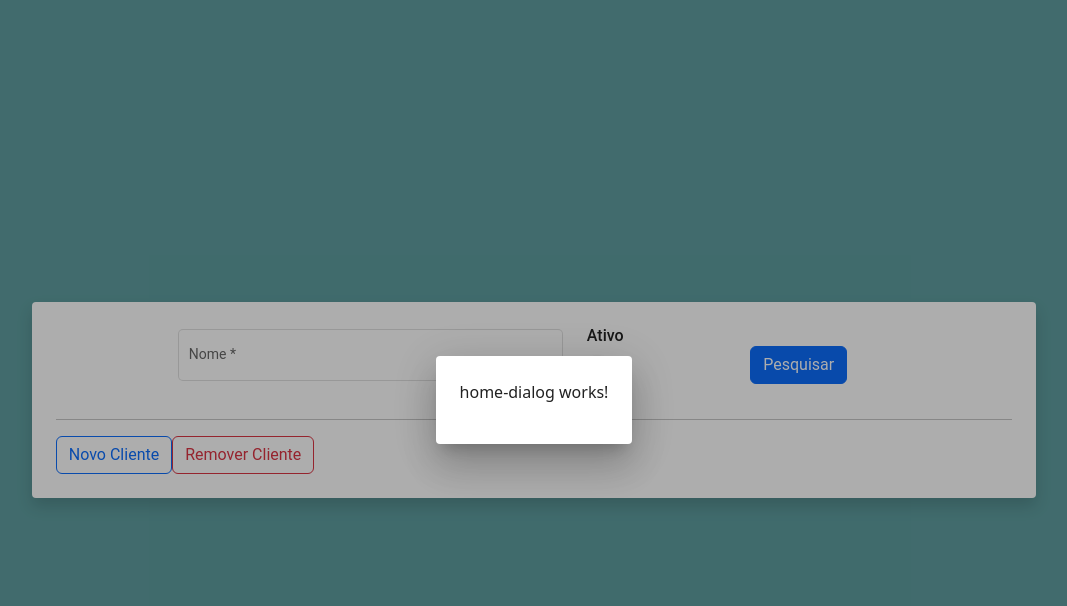
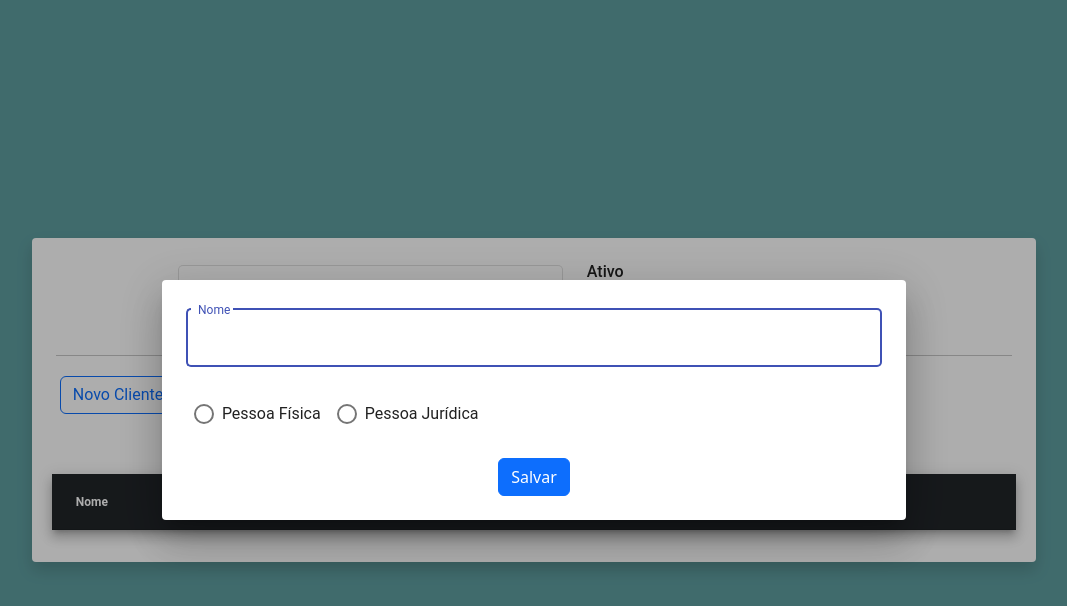
Before and after one commit to caiofellipe/simple-crud, an Angular app: page /home in a window 1280 px wide. Both pictures are taken after a click on the button "Novo Cliente". Shown: the top 606 px of the page, without its empty margins (106-1173 px from the left). Built offline with nearby package versions, Linux system fonts and the light colour scheme.

Commit message:
feat: preparing home dialog component to receive request data

```diff
--- a/src/app/pages/home/home-dialog/home-dialog.component.html
+++ b/src/app/pages/home/home-dialog/home-dialog.component.html
@@ -1 +1,50 @@
-<p>home-dialog works!</p>
+<form [formGroup]="formRegisterClient">
+    <div class="row">
+        <div class="form-group">
+            <mat-form-field appearance="outline" class="w-100">
+                <mat-label>Nome</mat-label>
+                <input matInput placeholder="Nome" formControlName="name">
+            </mat-form-field>
+        </div>
+        <div class="form-group">
+            <mat-radio-group aria-label="Selecione uma opção" (change)="selectPeople($event)">
+                <mat-radio-button class="p-2" value="pf">Pessoa Física</mat-radio-button>
+                <mat-radio-button class="p-2" value="pj">Pessoa Jurídica</mat-radio-button>
+              </mat-radio-group>
+        </div>
+        <div class="form-group">
+            <mat-form-field appearance="outline" class="w-100" [hidden]="hiddenPeoplePf">
+                <mat-label>CPF</mat-label>
+                <input matInput placeholder="CPF" formControlName="cpf">
+            </mat-form-field>
+            <mat-form-field appearance="outline" class="w-100" [hidden]="hiddenPeoplePj">
+                <mat-label>CNPJ</mat-label>
+                <input matInput placeholder="CNPJ" formControlName="cnpj">
+            </mat-form-field>
+        </div>
+        <div class="form-group">
+            <mat-form-field appearance="outline" class="w-100" [hidden]="hiddenPeoplePf">
+                <mat-label>RG</mat-label>
+                <input matInput placeholder="RG" formControlName="rg">
+            </mat-form-field>
+            <mat-form-field appearance="outline" class="w-100" [hidden]="hiddenPeoplePj">
+                <mat-label>IE</mat-label>
+                <input matInput placeholder="IE" formControlName="ie">
+            </mat-form-field>
+        </div>
+        <div formArrayName="phones" class="mt-2">
+            <div *ngFor="let p of phonesArray.controls; let i = index">
+                <div [formGroupName]="i" class="mb-3">
+                    <div class="form-floating" [hidden]="hiddenPhone">
+                        <input type="text" class="form-control"  formControlName="phone" id="phone_{{i}}">
+                        <label for="phone_{{i}}">Telefone</label>
+                    </div>
+                </div>
+            </div>
+            <button type="button" class="btn btn-sm mt-3 btn-outline-secondary" [hidden]="hiddenPhone" (click)="newPhone()">Adicionar Telefone</button>
+        </div>
+        <div class="form-group d-flex justify-content-center">
+            <button type="submit" class="btn btn-primary">Salvar</button>
+        </div>
+    </div>
+</form>
--- a/src/app/pages/home/home-dialog/home-dialog.component.ts
+++ b/src/app/pages/home/home-dialog/home-dialog.component.ts
@@ -1,4 +1,7 @@
 import { Component, OnInit } from '@angular/core';
+import { FormArray, FormBuilder, FormGroup } from '@angular/forms';
+import { MatRadioChange } from '@angular/material/radio';
+import { ClientModel } from 'src/app/shared/models/client.model';
 
 @Component({
   selector: 'app-home-dialog',
@@ -6,10 +9,66 @@ import { Component, OnInit } from '@angular/core';
   styleUrls: ['./home-dialog.component.scss']
 })
 export class HomeDialogComponent implements OnInit {
+  formRegisterClient!: FormGroup;
+  checked: boolean = false;
+  hiddenPeoplePf: boolean = true;
+  hiddenPeoplePj: boolean = true;
+  hiddenPhone: boolean = true;
+  client!: ClientModel;
 
-  constructor() { }
+  constructor(
+    private fb: FormBuilder,
+  ) { }
 
   ngOnInit(): void {
+    this.createFormRegisterClient();
+
+    if(this.client == undefined){
+      this.newPhone();
+    }
+  }
+
+  createFormRegisterClient(){
+    this.formRegisterClient = this.fb.group({
+      name: [''],
+      type: [''],
+      cpf: [''],
+      cnpj:[''],
+      rg: [''],
+      ie: [''],
+      dateRegister: [''],
+      active: [''],
+      phones: this.fb.array([]),
+    });
+
+
+  }
+
+  selectPeople(valueChange: MatRadioChange){
+    if(valueChange.value == "pf"){
+      this.hiddenPeoplePj = true;
+      this.hiddenPeoplePf = false;
+      this.hiddenPhone = false;
+    }
+
+    if(valueChange.value == "pj"){
+      this.hiddenPeoplePf = true;
+      this.hiddenPeoplePj = false;
+      this.hiddenPhone = false;
+    }
+  }
+
+  newPhone(){
+    return this.phonesArray.push(
+      this.fb.group({
+        phone: [''],
+      })
+    );
+  }
+
+  get phonesArray(): FormArray{
+    console.log("");
+    return this.formRegisterClient.get('phones') as FormArray;
   }
 
 }
--- a/src/app/pages/home/home.component.html
+++ b/src/app/pages/home/home.component.html
@@ -26,19 +26,39 @@
         <hr>
         <div class="row">
             <div class="demo-button-container">
-                <button (click)="openModalNewClient()" class="btn btn-outline-primary">
+                <button (click)="openModalNewClient()" class="btn btn-outline-primary m-1">
                   Novo Cliente
                 </button>
-                <button class="btn btn-outline-danger">
+                <button class="btn btn-outline-danger m-1">
                   Remover Cliente
                 </button>
               </div>
         </div>
-        <!--
-            h4 - resultado
-            table
 
-        -->
-
+        <div class="row mt-5 p-2">
+            <table mat-table [dataSource]="dataSource" class="mat-elevation-z8 bg-dark">
+                <ng-container matColumnDef="name">
+                    <th mat-header-cell *matHeaderCellDef class="text-white"><b>Nome</b></th>
+                    <td mat-cell class="text-white" *matCellDef="let element"{{ element.name }}></td>
+                </ng-container>
+                <ng-container matColumnDef="people">
+                    <th mat-header-cell *matHeaderCellDef class="text-white"><b>Pessoa</b></th>
+                    <td mat-cell class="text-white" *matCellDef="let element"{{ element.people }}></td>
+                </ng-container>
+                <ng-container matColumnDef="dateRegister">
+                    <th mat-header-cell *matHeaderCellDef class="text-white"><b>Data Cadastro</b></th>
+                    <td mat-cell class="text-white" *matCellDef="let element"{{ element.dateRegister }}></td>
+                </ng-container>
+                <ng-container matColumnDef="active">
+                    <th mat-header-cell *matHeaderCellDef class="text-white"><b>Ativo</b></th>
+                    <td mat-cell class="text-white" *matCellDef="let element"{{ element.active }}></td>
+                </ng-container>
+              <!--  <ng-container matColumnDef="actions">
+                    <td mat-cell *matCellDef="let element" (click)="editClient(element)">Ação</td>
+                </ng-container>-->
+                <tr mat-header-row *matHeaderRowDef="displayedColumns"></tr>
+                <tr mat-row *matRowDef="let row; columns: displayedColumns;"></tr>
+            </table>
+        </div>
     </mat-card>
 </div>
--- a/src/app/pages/home/home.component.scss
+++ b/src/app/pages/home/home.component.scss
@@ -4,3 +4,7 @@
 .w-90{
     width: 90%;
 }
+
+.bg-dark{
+    color: #FFFFFF;
+}
--- a/src/app/pages/home/home.component.ts
+++ b/src/app/pages/home/home.component.ts
@@ -13,6 +13,8 @@ export class HomeComponent implements OnInit {
   checked: boolean = false;
   form!: FormGroup;
   clients: ClientModel[] = [];
+  dataSource: any;
+  displayedColumns: string[] = ['name', 'people', 'dateRegister', 'active'];
 
   constructor(
     private fb: FormBuilder,
@@ -38,4 +40,8 @@ export class HomeComponent implements OnInit {
     return this.dialog.open(HomeDialogComponent);
   }
 
+  editClient(element: any){
+    console.log(element);
+  }
+
 }
--- a/src/app/shared/models/client.model.ts
+++ b/src/app/shared/models/client.model.ts
@@ -1,6 +1,6 @@
 export interface ClientModel{
     name: string;
-    type: string;
+    people: string;
     cpf?: string;
     cnpj?: string;
     rg?: string;
--- /dev/null
+++ b/src/app/shared/models/requestClient.model.ts
@@ -0,0 +1,4 @@
+export interface RequestClientModel{
+    name: string;
+    active: boolean;
+}
```
Also changed, not shown: src/app/core/services/client.service.ts (added, +31 -0 lines), src/app/shared/modules/ui.module.ts (+8 -2 lines), 1 other file (tests, documents, lock files or other folders).
